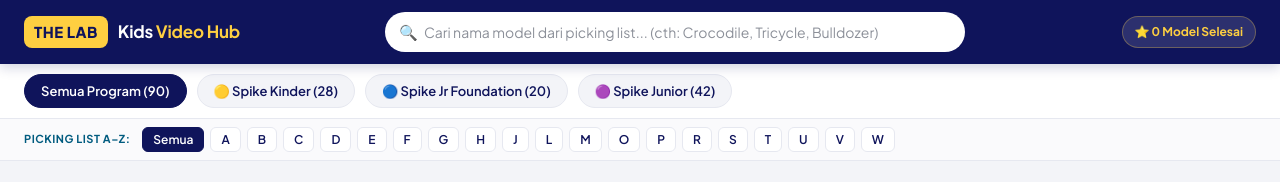
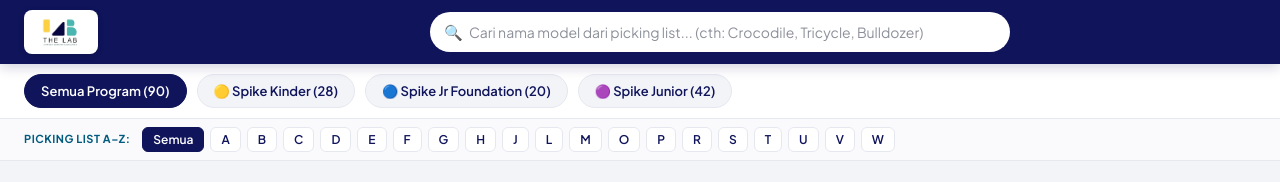
Before and after one commit to accdeve/thelab.video, a website: page index.html in a window 1280 px wide. Shown: the top 182 px of the page. Drawn offline with Linux system fonts and the light colour scheme.

Commit message:
Update logo to official The Lab brand image and remove stat badge

```diff
--- a/app.js
+++ b/app.js
@@ -25,7 +25,6 @@
   const videoGrid = document.getElementById('tli-video-grid');
   const emptyState = document.getElementById('tli-empty-state');
   const gridCount = document.getElementById('tli-grid-count');
-  const statBadge = document.getElementById('tli-stat-badge');
   const logoLink = document.getElementById('tli-logo-link');
 
   // Watch View Elements
@@ -83,9 +82,7 @@
   }
 
   function updateStats() {
-    if (statBadge) {
-      statBadge.textContent = `⭐ ${completedSet.size} Model Selesai`;
-    }
+    // Model Selesai counter removed per request
   }
 
   // 3. Alphabet Quick-Bar
--- a/index.html
+++ b/index.html
@@ -25,8 +25,7 @@
   <header class="tli-header">
     <div class="tli-header-left">
       <a href="#" class="tli-logo-link" id="tli-logo-link" title="Beranda The Lab">
-        <span class="tli-logo-badge">THE LAB</span>
-        <span class="tli-logo-title">Kids <span>Video Hub</span></span>
+        <img src="dce115fe36a6a534bc99cd379ea93d3b.webp" alt="The Lab - Learning Without Boundaries" class="tli-logo-img" />
       </a>
     </div>
 
@@ -46,9 +45,7 @@
       </div>
     </div>
 
-    <div class="tli-header-right">
-      <div class="tli-stat-badge" id="tli-stat-badge">0 Model Selesai</div>
-    </div>
+    <div class="tli-header-right"></div>
   </header>
 
 
--- a/styles.css
+++ b/styles.css
@@ -81,30 +81,25 @@ body {
 .tli-logo-link {
   display: flex;
   align-items: center;
-  gap: 10px;
   text-decoration: none;
   cursor: pointer;
+  background: white;
+  padding: 4px 10px;
+  border-radius: var(--radius-sm);
+  box-shadow: 0 2px 6px rgba(0, 0, 0, 0.15);
+  height: 44px;
+  transition: transform 0.15s ease;
 }
 
-.tli-logo-badge {
-  background: var(--tli-yellow);
-  color: var(--tli-navy);
-  font-weight: 800;
-  font-size: 15px;
-  padding: 5px 10px;
-  border-radius: var(--radius-sm);
-  letter-spacing: 0.5px;
+.tli-logo-link:hover {
+  transform: scale(1.02);
 }
 
-.tli-logo-title {
-  font-size: 17px;
-  font-weight: 700;
-  color: white;
-  letter-spacing: -0.2px;
-}
-
-.tli-logo-title span {
-  color: var(--tli-yellow);
+.tli-logo-img {
+  height: 36px;
+  width: auto;
+  object-fit: contain;
+  display: block;
 }
 
 /* Search Bar in Header */
@@ -170,19 +165,8 @@ body {
 .tli-header-right {
   display: flex;
   align-items: center;
-  gap: 12px;
-  min-width: 150px;
   justify-content: flex-end;
-}
-
-.tli-stat-badge {
-  font-size: 12px;
-  font-weight: 700;
-  color: var(--tli-yellow);
-  background: rgba(255, 255, 255, 0.12);
-  border: 1px solid rgba(254, 207, 65, 0.3);
-  padding: 6px 12px;
-  border-radius: var(--radius-pill);
+  min-width: 60px;
 }
 
 /* ============================================================
@@ -706,10 +690,17 @@ body {
 
 @media (max-width: 768px) {
   .tli-header {
-    padding: 0 14px;
+    padding: 0 12px;
   }
   .tli-header-left {
     min-width: auto;
+  }
+  .tli-logo-link {
+    padding: 2px 6px;
+    height: 38px;
+  }
+  .tli-logo-img {
+    height: 30px;
   }
   .tli-header-right {
     display: none;
```
Also changed, not shown: dce115fe36a6a534bc99cd379ea93d3b.webp (added), thelab-logo.webp (added).
